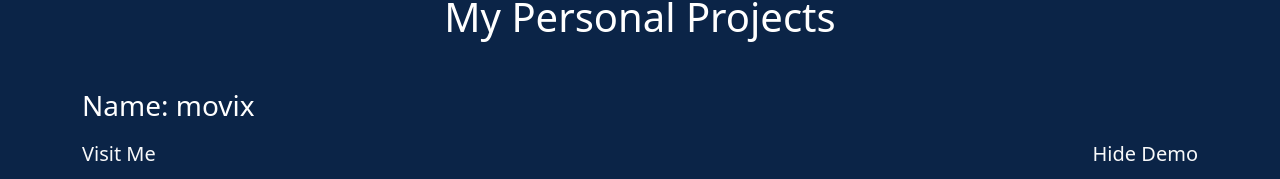
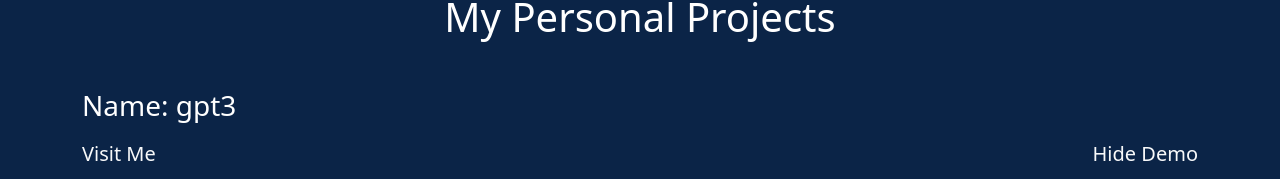
Before and after one commit to vikasmittal7011/portfolio-UI, a React (Create React App) app: page /project in a window 1280 px wide. Shown: the part 139-318 px from the top of the page. Built offline with nearby package versions, Linux system fonts and the light colour scheme.

Commit message:
Add gpt3 project

```diff
--- a/src/components/data/project.js
+++ b/src/components/data/project.js
@@ -1,4 +1,8 @@
 export const myData = [
+  {
+    name: `gpt3`,
+    src: `https://gpt3-7vnb.onrender.com/`,
+  },
   {
     name: `movix`,
     src: `https://movix-1215.onrender.com/`,
```
Also changed, not shown: 1 other file (tests, documents, lock files or other folders).
